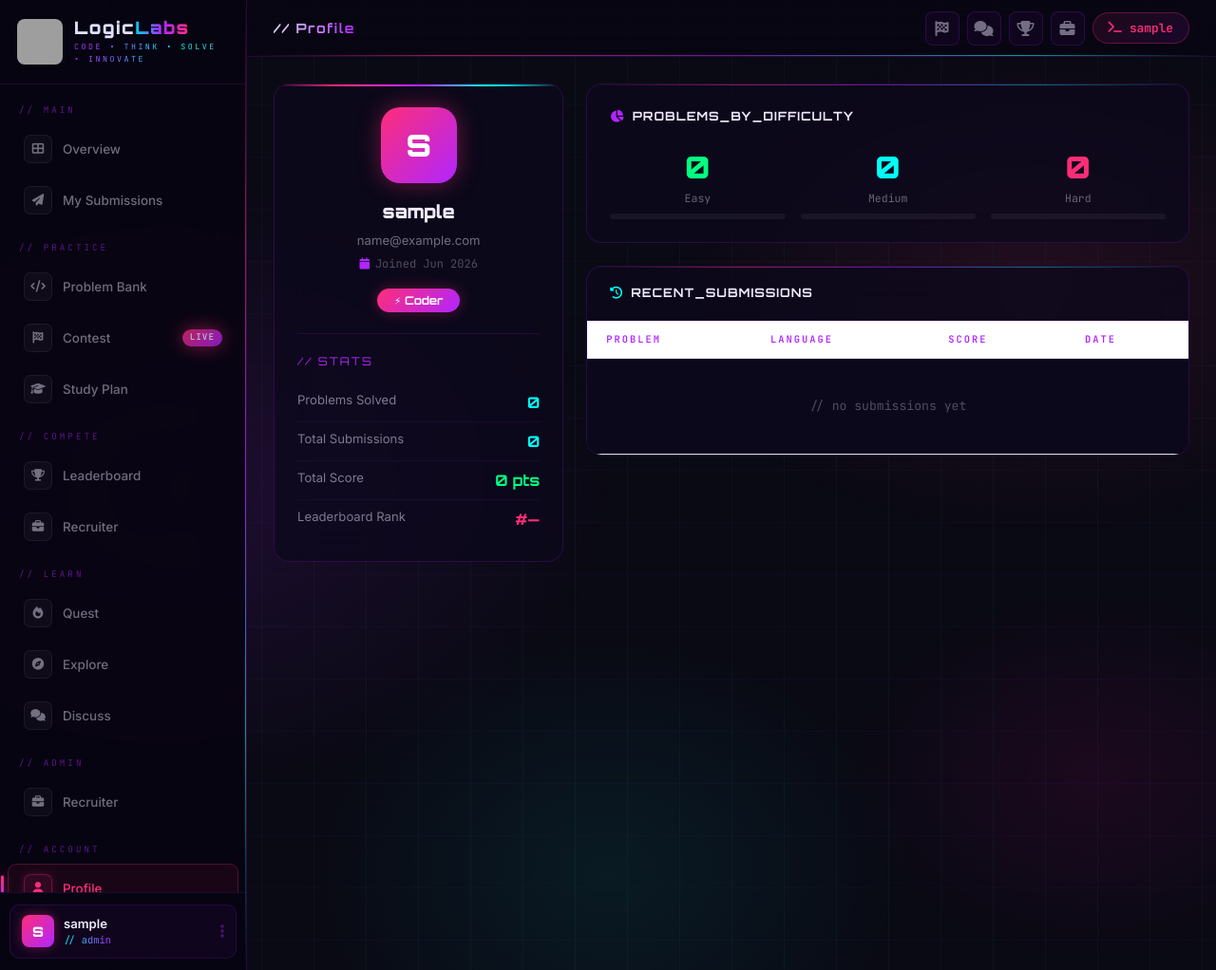
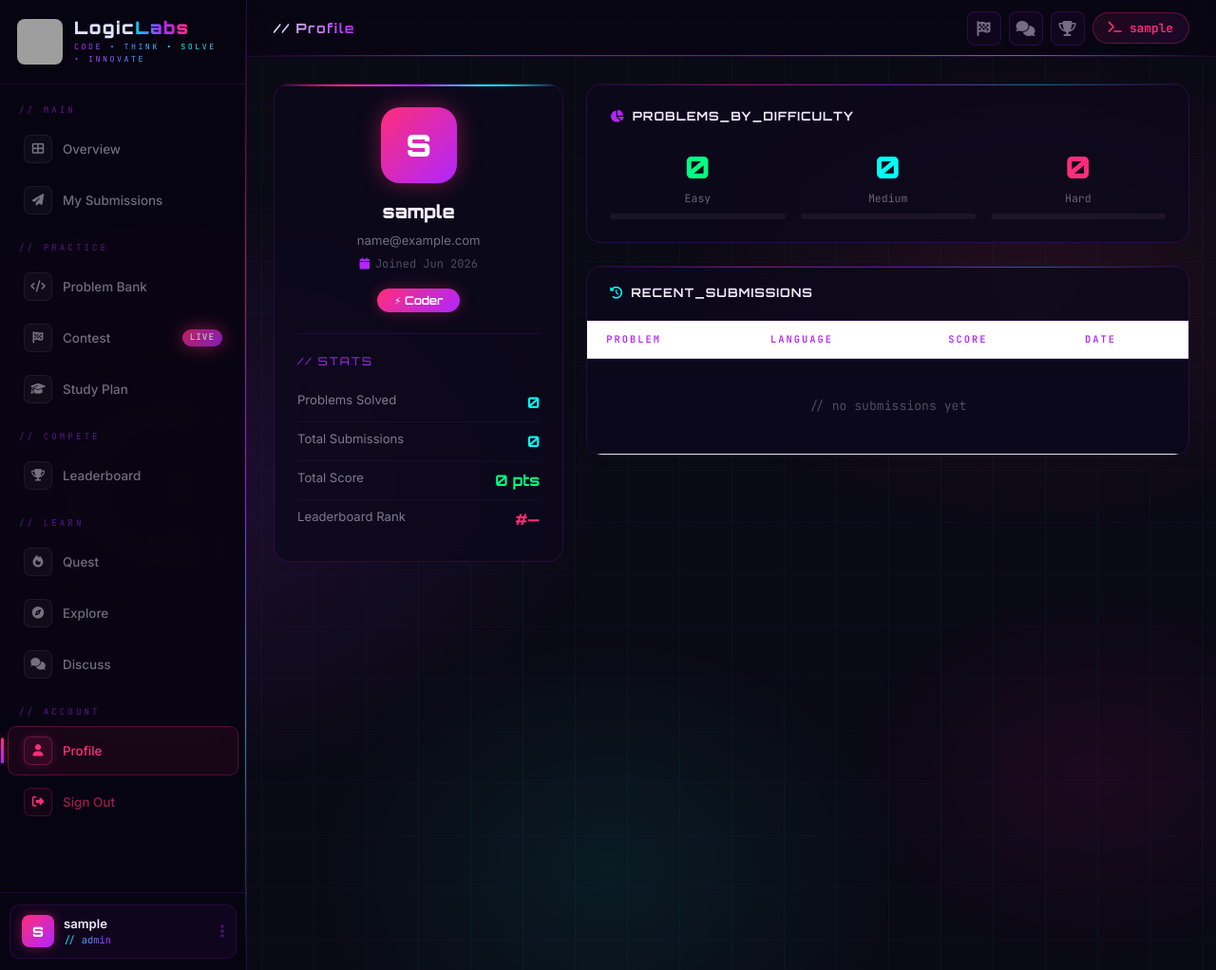
Before and after one commit to Talarisaijoshwika6666/OCAP, a Django app: page /accounts/profile/ in a window 1280 px wide. Shown: the whole page at 95% size. Run offline with Django 5.2, Linux system fonts and the light colour scheme; the visitor is signed in with stand-in values (Sample User, id 1); data that the repository does not hold is empty; grey boxes are pictures that could not be loaded.

Commit message:
new changes

```diff
--- a/accounts/views.py
+++ b/accounts/views.py
@@ -60,8 +60,8 @@ def register_view(request):
     if request.method == 'POST':
         username         = request.POST.get('username', '').strip()
         email            = request.POST.get('email', '').strip()
-        password         = request.POST.get('password', '')
-        confirm_password = request.POST.get('confirm_password', '')
+        password         = request.POST.get('password1', '')
+        confirm_password = request.POST.get('password2', '')
 
         if not username or not email or not password:
             return render(request, 'accounts/register.html', {
--- a/templates/base.html
+++ b/templates/base.html
@@ -643,10 +643,6 @@
   <div class="nav-icon"><i class="fas fa-trophy"></i></div>
   Leaderboard
 </a>
-<a href="/recruiter/" class="nav-item-side {% if 'recruiter' in request.path %}active{% endif %}">
-  <div class="nav-icon"><i class="fas fa-briefcase"></i></div>
-  Recruiter
-</a>
 
     <div class="sidebar-section">// Learn</div>
 
@@ -665,13 +661,7 @@
       Discuss
     </a>
 
-    {% if user.is_staff %}
-    <div class="sidebar-section">// Admin</div>
-    <a href="/recruiter/" class="nav-item-side {% if 'recruiter' in request.path %}active{% endif %}">
-      <div class="nav-icon"><i class="fas fa-briefcase"></i></div>
-      Recruiter
-    </a>
-    {% endif %}
+
 
     <div class="sidebar-section">// Account</div>
 
@@ -715,7 +705,7 @@
       <a href="/contest/"     class="topbar-btn" title="Contest"><i class="fas fa-flag-checkered"></i></a>
       <a href="/discuss/"     class="topbar-btn" title="Discuss"><i class="fas fa-comments"></i></a>
       <a href="/leaderboard/" class="topbar-btn" title="Leaderboard"><i class="fas fa-trophy"></i></a>
-      <a href="/recruiter/" class="topbar-btn" title="Recruiter"><i class="fas fa-briefcase"></i></a>
+
       {% if user.is_authenticated %}
       <a href="/accounts/profile/" class="topbar-user">
         <i class="fas fa-terminal"></i> {{ user.username }}
```
Also changed, not shown: assessments/migrations/0002_question_time_limit.py (added).
